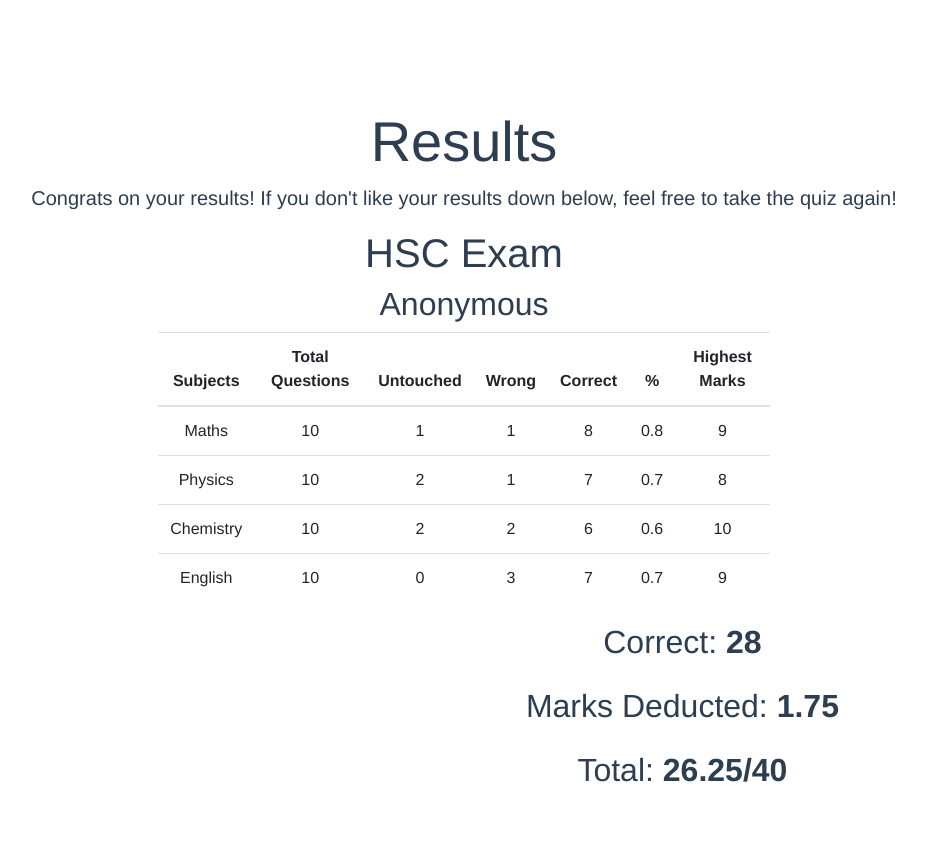
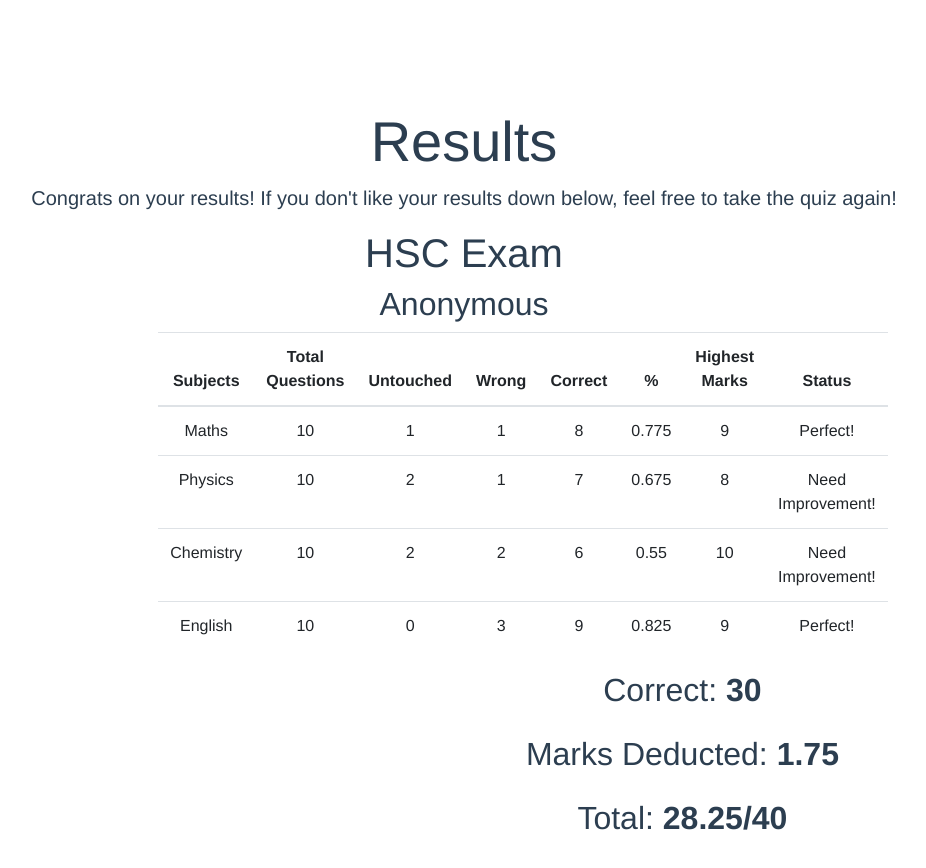
Before and after one commit to zunaid321/Vuejs_assignment_part_2, a Vue app: page / in a window 1280 px wide. Shown: the top 868 px of the page, without its empty margins (176-1102 px from the left). Before the commit the page ends 834 px from the top, so only its background shows below. Built offline with nearby package versions, Linux system fonts and the light colour scheme.

Commit message:
subject improvemnet status implemented

```diff
--- a/src/components/Results.vue
+++ b/src/components/Results.vue
@@ -85,15 +85,24 @@ computed: {
      })
      }
      return (tw*0.25)
-   }
-
-
-}
-
-
-
+   },
+},
 
 };
+//calculating percentage
+marks.forEach(element => {
+   element["%"] = (element.Correct - element.Wrong * 0.25) / element["Total Questions"]
+})
+//status
+if(marks){
+      marks.forEach(element => {
+         if (element["%"] < 0.7) {
+           element["Status"] = "Need Improvement!"
+         }
+         else
+          element["Status"] = "Perfect!"
+      })
+    }
 </script>
 
 <!-- Add "scoped" attribute to limit CSS to this component only -->
--- a/src/components/json/data.json
+++ b/src/components/json/data.json
@@ -5,8 +5,9 @@
         "Untouched": "1",
         "Wrong": "1",
         "Correct": "8",
-        "%": "0.8",
-        "Highest Marks": "9"
+        "%": "0",
+        "Highest Marks": "9",
+        "Status": ""
     },
     {
         "Subjects": "Physics",
@@ -14,8 +15,9 @@
         "Untouched": "2",
         "Wrong": "1",
         "Correct": "7",
-        "%": "0.7",
-        "Highest Marks": "8"
+        "%": "0",
+        "Highest Marks": "8",
+        "Status": ""
     },
     {
         "Subjects": "Chemistry",
@@ -23,16 +25,18 @@
         "Untouched": "2",
         "Wrong": "2",
         "Correct": "6",
-        "%": "0.6",
-        "Highest Marks": "10"
+        "%": "0",
+        "Highest Marks": "10",
+        "Status": ""
     },
     {
         "Subjects": "English",
         "Total Questions": "10",
         "Untouched": "0",
         "Wrong": "3",
-        "Correct": "7",
-        "%": "0.7",
-        "Highest Marks": "9"
+        "Correct": "9",
+        "%": "0",
+        "Highest Marks": "9",
+        "Status": ""
     }
 ]
```
